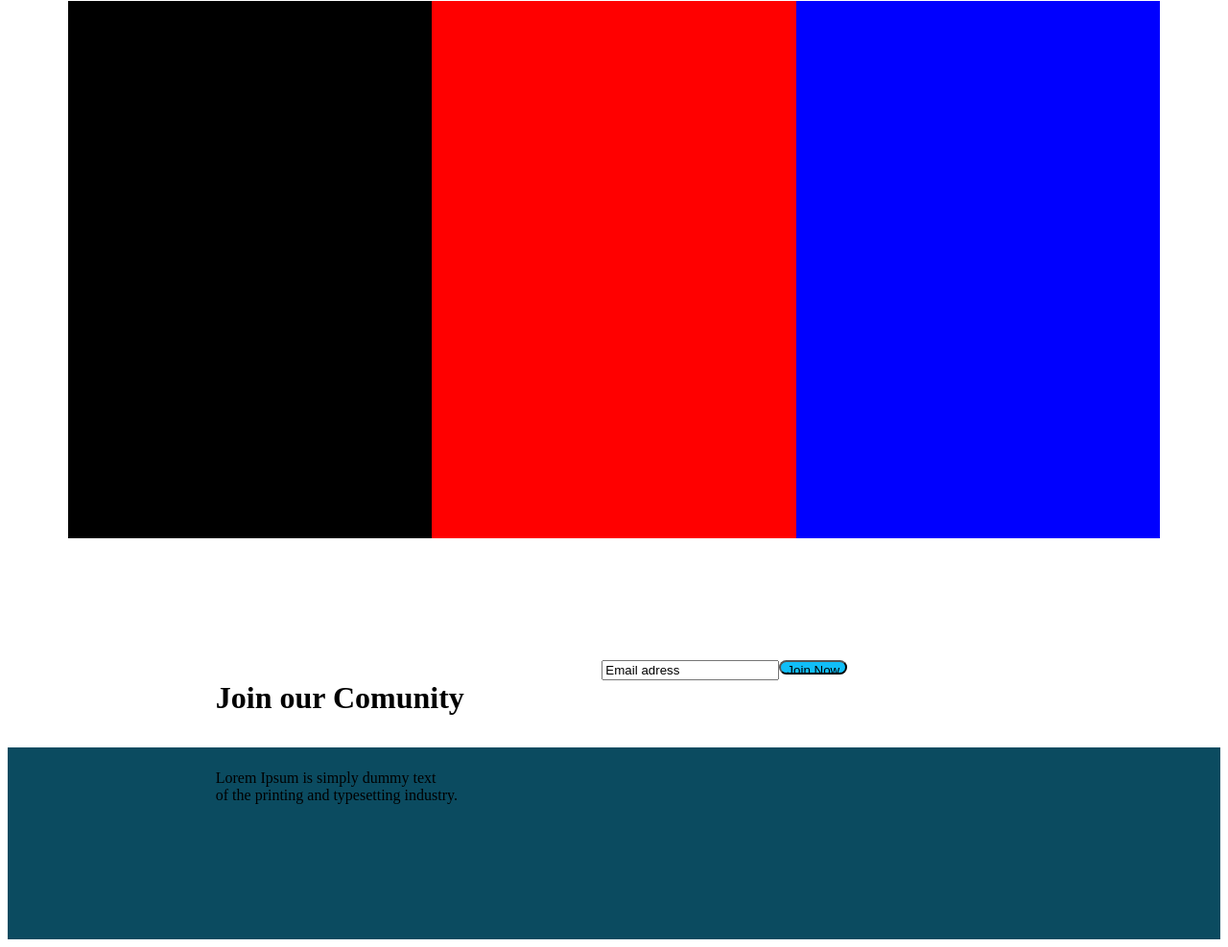
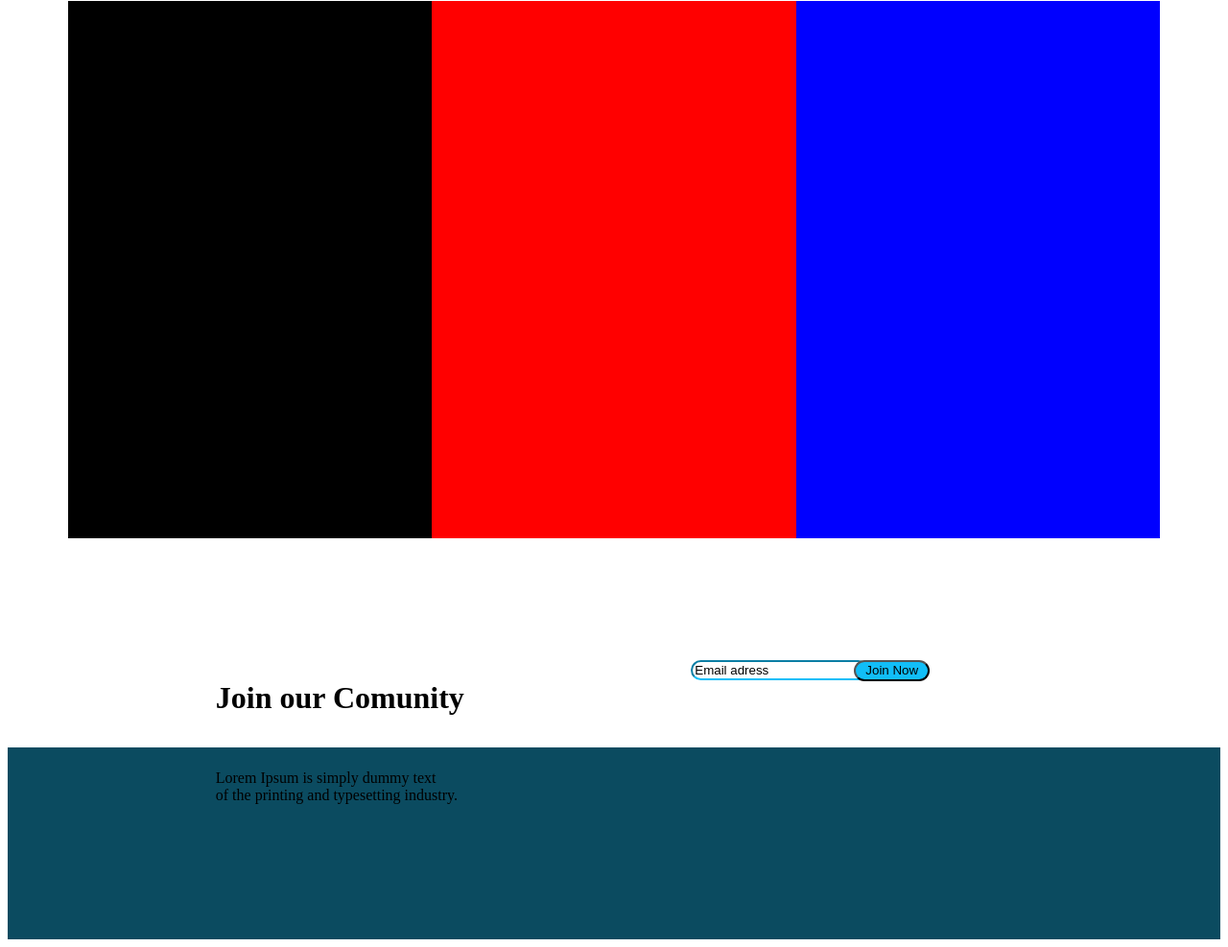
Before and after one commit to TokenRevolution/porter-free, a plain HTML site: page index.html in a window 1280 px wide. Shown: the part 4235-5222 px from the top of the page at 96% size. Drawn offline with Linux system fonts and the light colour scheme.

Commit message:
Update index.html

```diff
--- a/index.html
+++ b/index.html
@@ -244,8 +244,10 @@
             </div>
           </div>
           <div id="right">
-            <input value="Email adress"></input><button>Join Now</button>
-          </div>
+             <div id="containerr">
+              <input value="Email adress" style="border-color: #11bef8; border-radius: 15px;"><button style="width: 15%; height: 15%; margin-left:-15px;">Join Now</button>
+             </div>
+            </div>
     </div>
   <br>
   <br>
```
